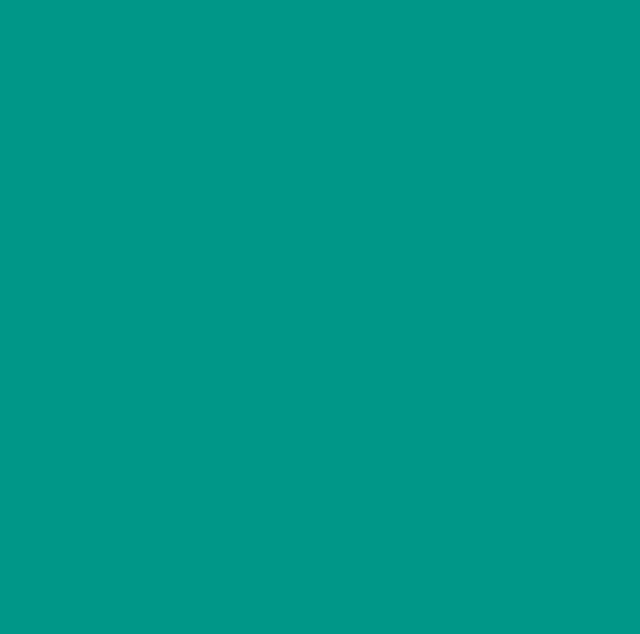
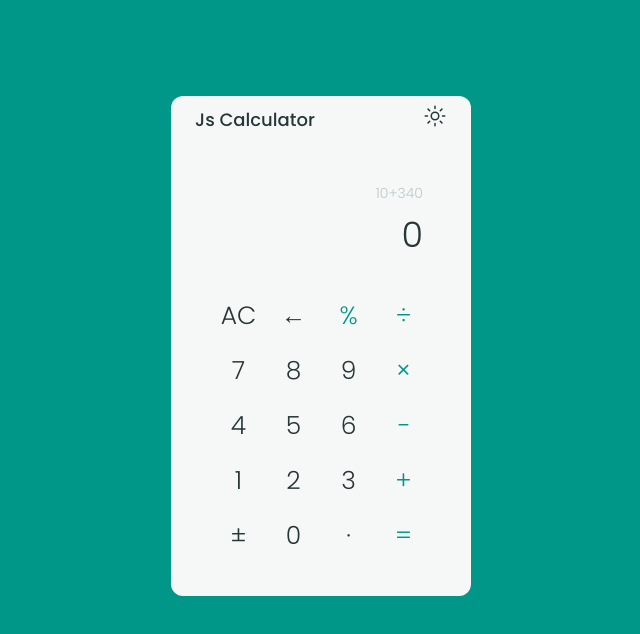
Before and after one commit to GregoriM04/js-calculator, a plain HTML site: page index.html in a window 1280 px wide. Shown: the whole page, without its empty margins (319-959 px from the left). Drawn offline with nearby package versions, Linux system fonts and the light colour scheme.

Commit message:
styles added

```diff
--- a/css/style.css
+++ b/css/style.css
@@ -54,6 +54,7 @@ html {
 
 body {
   background-color: var(--primary-color);
+  color: var(--dark-color);
 }
 
 h1 {
@@ -76,6 +77,90 @@ a,
 button {
   font-size: var(--ty-size-p);
   font-weight: 500;
+}
+
+
+/* MAIN STYLE */
+.main {
+  display: flex;
+  justify-content: center;
+  align-items: center;
+  margin-top: var(--spacing-7);
+}
+
+.calculator {
+  background-color: var(--light-color);
+  height: 500px;
+  min-width: 300px;
+  width: clamp(300px, 20%, 350px);
+  border-radius: 12px;
+}
+
+/* Header style */
+.header-container {
+  display: flex;
+  justify-content: space-between;
+  align-items: center;
+  margin-inline: var(--spacing-4);
+  padding-top: var(--spacing-2);
+}
+
+.title {
+  font-size: 18px;
+  font-weight: 400;
+}
+
+.icon ion-icon {
+  font-size: 24px;
+  font-weight: 700;
+}
+
+/* Input container styles */
+.input-container {
+  display: flex;
+  flex-direction: column;
+  align-items: flex-end;
+  padding: var(--spacing-6) var(--spacing-6) var(--spacing-3) var(--spacing-6);
+}
+
+.progress {
+  font-size: 14px;
+  font-weight: 300;
+  margin-bottom: var(--spacing-1);
+  color: var(--light-gray);
+}
+
+.user-input {
+  background-color: var(--light-color);
+  height: 40px;
+  font-size: 35px;
+  font-weight: 300;
+}
+
+/* Numpad Container */
+.numpad-container {
+  display: flex;
+  margin: var(--spacing-5);
+  flex-wrap: wrap;
+  gap: 15px;
+  justify-content: center;
+}
+
+.numpad-container .input {
+  cursor: pointer;
+  font-size: 25px;
+  font-weight: 300;
+  width: 40px;
+  height: 40px;
+  display: flex;
+  justify-content: center;
+  align-items: center;
+  border-radius: 50%;
+  user-select: none;
+}
+
+.operator {
+  color: var(--primary-color);
 }
 
 /* Media queries - From Desktop to Mobile */
--- a/index.html
+++ b/index.html
@@ -37,9 +37,40 @@
   <body>
     <main class="main">
       <div class="calculator" id="calculator">
-        <div class="header-container"></div>
-        <div class="input-container" id="input-container"></div>
-        <div class="numpad-container" id="numpad-container"></div>
+        <div class="header-container">
+          <div class="title-container">
+            <h1 class="title">Js Calculator</h1>
+          </div>
+          <div class="icon">
+            <ion-icon name="sunny-outline"></ion-icon>
+          </div>
+        </div>
+        <div class="input-container" id="input-container">
+          <span class="progress" id="progress">10+340</span>
+          <div type="text" class="user-input" id="user-input">0</div>
+        </div>
+        <div class="numpad-container" id="numpad-container">
+          <div class="input reset">AC</div>
+          <div class="input eraser">&#8592;</div>
+          <div class="input operator">&#37;</div>
+          <div class="input operator">&#247;</div>
+          <div class="input number">7</div>
+          <div class="input number">8</div>
+          <div class="input number">9</div>
+          <div class="input operator">&#215;</div>
+          <div class="input number">4</div>
+          <div class="input number">5</div>
+          <div class="input number">6</div>
+          <div class="input operator">&#8722;</div>
+          <div class="input number">1</div>
+          <div class="input number">2</div>
+          <div class="input number">3</div>
+          <div class="input operator">&#43;</div>
+          <div class="input converter">&#177;</div>
+          <div class="input number">0</div>
+          <div class="input period">&#8729;</div>
+          <div class="input operator">&#61;</div>
+        </div>
       </div>
     </main>
 
```
